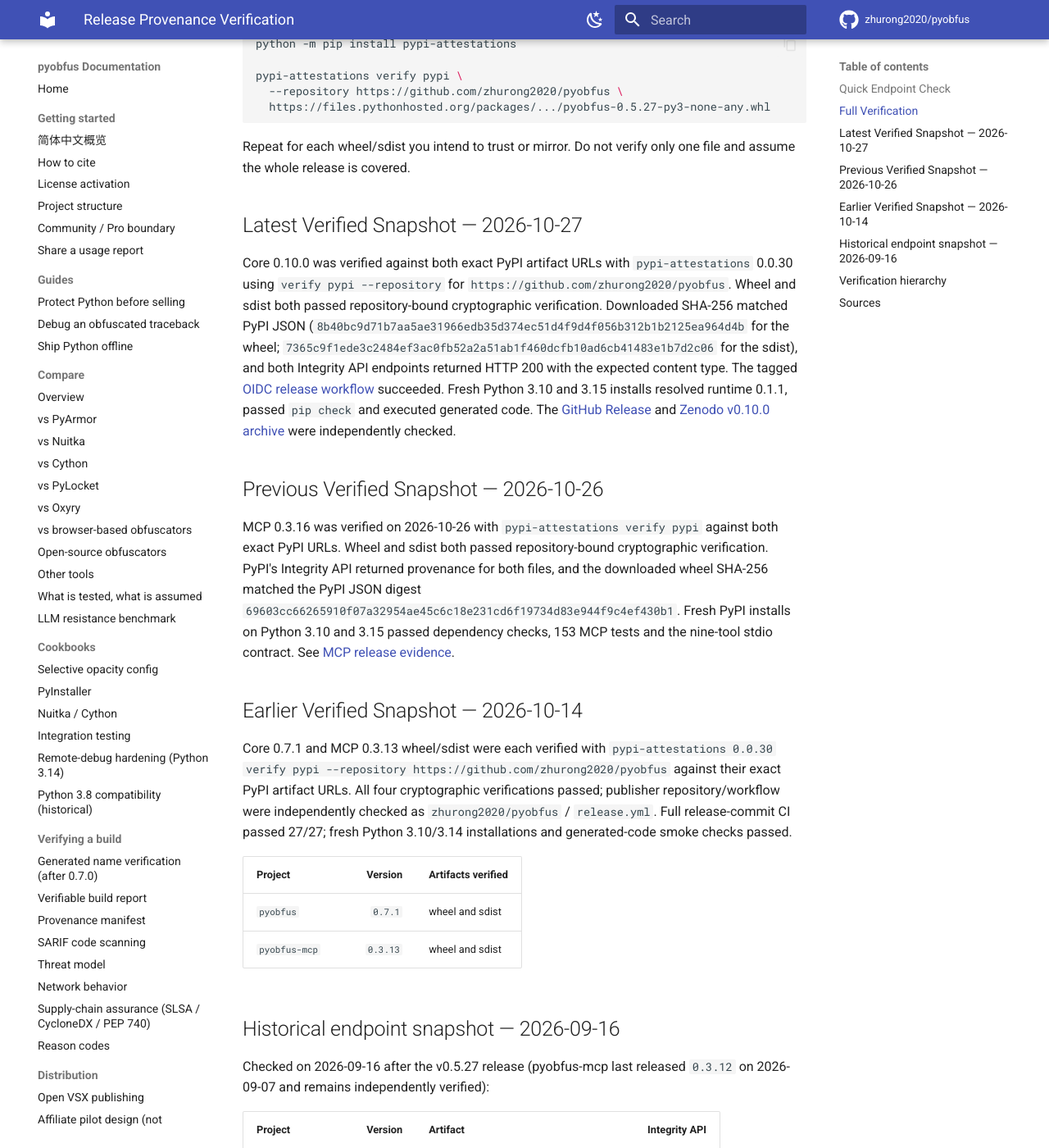
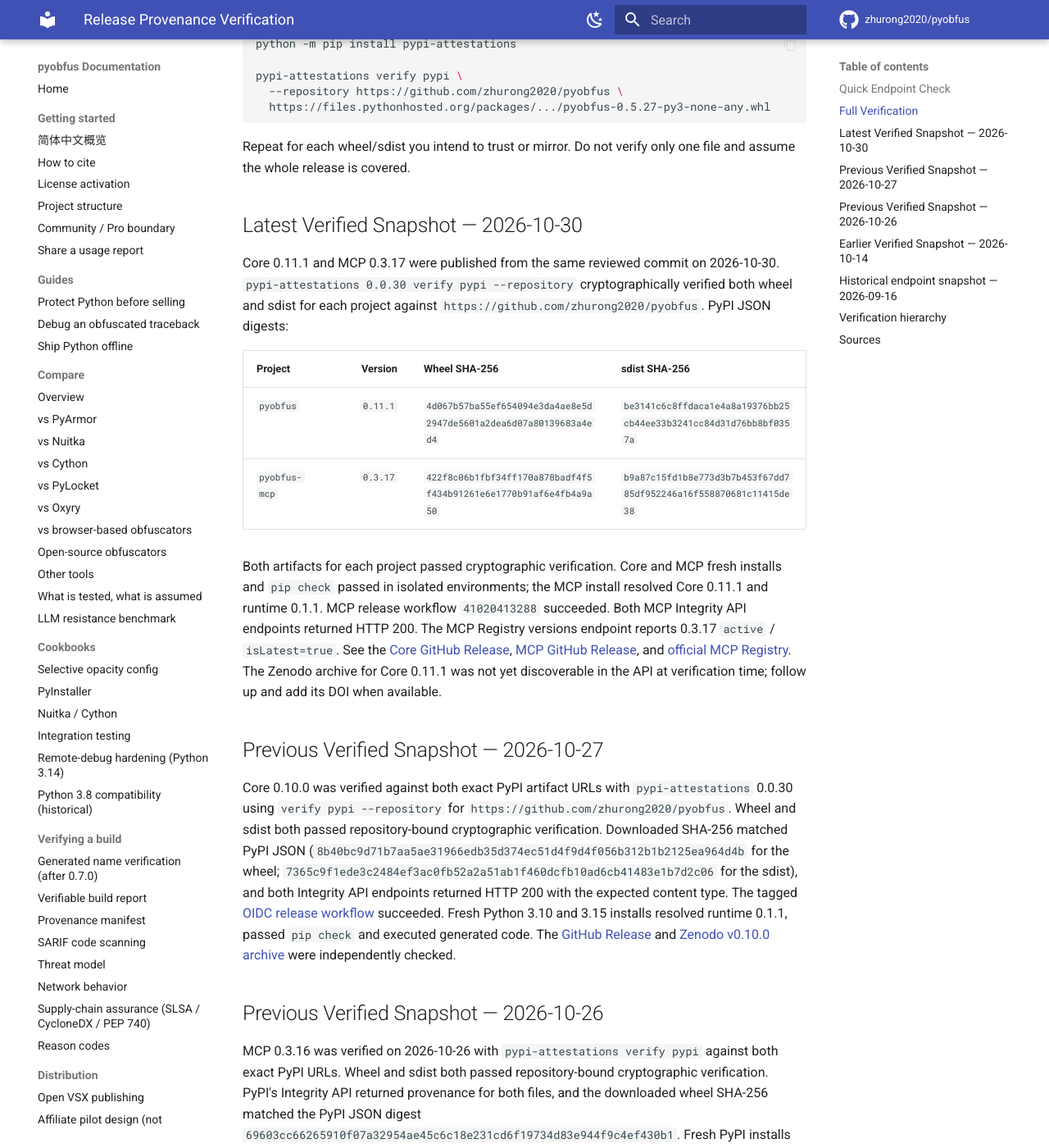
Before and after one commit to zhurong2020/pyobfus, an MkDocs documentation site: the page built from docs/RELEASE_PROVENANCE_VERIFICATION.md, in a window 1280 px wide and 1400 px high, scrolled down 1141 px. Shown: the whole window at 82% size. Built offline with MkDocs 1.6.1 and Material for MkDocs 9.7.7, drawn with Linux system fonts in a browser that asks for light colours; comment, search, counter and statistics services are not loaded.

Commit message:
docs: record 0.11.1 and 0.3.17 releases

```diff
--- a/docs/RELEASE_PROVENANCE_VERIFICATION.md
+++ b/docs/RELEASE_PROVENANCE_VERIFICATION.md
@@ -59,7 +59,30 @@
 Repeat for each wheel/sdist you intend to trust or mirror. Do not verify only
 one file and assume the whole release is covered.
 
-## Latest Verified Snapshot — 2026-10-27
+## Latest Verified Snapshot — 2026-10-30
+
+Core 0.11.1 and MCP 0.3.17 were published from the same reviewed commit on
+2026-10-30. `pypi-attestations 0.0.30 verify pypi --repository`
+cryptographically verified both wheel and sdist for each project against
+`https://github.com/zhurong2020/pyobfus`. PyPI JSON digests:
+
+| Project | Version | Wheel SHA-256 | sdist SHA-256 |
+|---|---:|---|---|
+| `pyobfus` | `0.11.1` | `4d067b57ba55ef654094e3da4ae8e5d2947de5601a2dea6d07a80139683a4ed4` | `be3141c6c8ffdaca1e4a8a19376bb25cb44ee33b3241cc84d31d76bb8bf0357a` |
+| `pyobfus-mcp` | `0.3.17` | `422f8c06b1fbf34ff170a878badf4f5f434b91261e6e1770b91af6e4fb4a9a50` | `b9a87c15fd1b8e773d3b7b453f67dd785df952246a16f558870681c11415de38` |
+
+Both artifacts for each project passed cryptographic verification. Core and
+MCP fresh installs and `pip check` passed in isolated environments; the MCP
+install resolved Core 0.11.1 and runtime 0.1.1. MCP release workflow
+`41020413288` succeeded. Both MCP Integrity API endpoints returned HTTP 200.
+The MCP Registry versions endpoint reports 0.3.17
+`active` / `isLatest=true`. See the [Core GitHub Release](https://github.com/zhurong2020/pyobfus/releases/tag/v0.11.1),
+[MCP GitHub Release](https://github.com/zhurong2020/pyobfus/releases/tag/mcp-v0.3.17),
+and [official MCP Registry](https://registry.modelcontextprotocol.io/v0/servers/io.github.zhurong2020%2Fpyobfus-mcp/versions).
+The Zenodo archive for Core 0.11.1 was not yet discoverable in the API at
+verification time; follow up and add its DOI when available.
+
+## Previous Verified Snapshot — 2026-10-27
 
 Core 0.10.0 was verified against both exact PyPI artifact URLs with
 `pypi-attestations` 0.0.30 using `verify pypi --repository`
```
Also changed, not shown: docs/CURRENT_PLAN_ZH.md (+8 -1 lines), docs/EXECUTION_PROGRESS_2026-10-30.md (+7 -3 lines).
